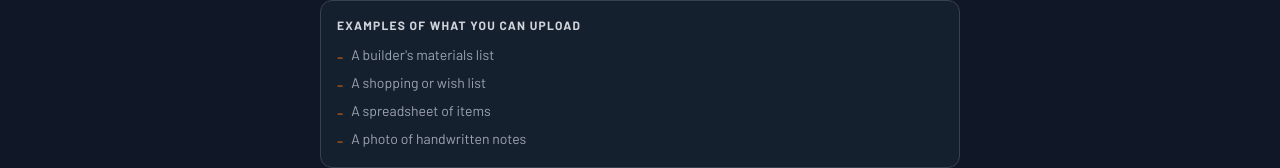
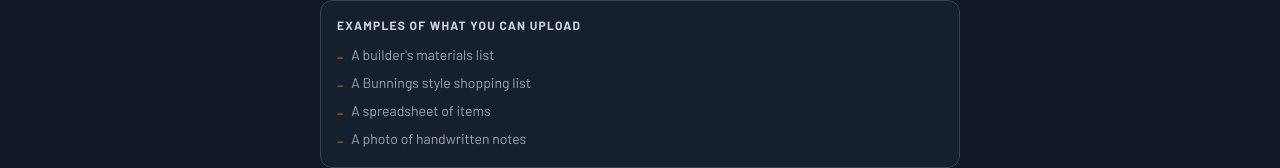
Before and after one commit to buildquoteau-jpg/Build-Quote-v6, a Next.js app in the folder buildquote/: page /rfq in a window 1280 px wide. Shown: the part 535-703 px from the top of the page. Built offline with nearby package versions, Linux system fonts and the light colour scheme; a web font is replaced by a local one.

Commit message:
fix: update example text to Bunnings style shopping list

```diff
--- a/buildquote/components/screens/UploadScreen.tsx
+++ b/buildquote/components/screens/UploadScreen.tsx
@@ -150,7 +150,7 @@ export default function UploadScreen({ onNext, onSkip }: UploadScreenProps) {
           <ul className="flex flex-col gap-1.5">
             {[
               "A builder's materials list",
-              "A shopping or wish list",
+              "A Bunnings style shopping list",
               "A spreadsheet of items",
               "A photo of handwritten notes",
             ].map(item => (
```
